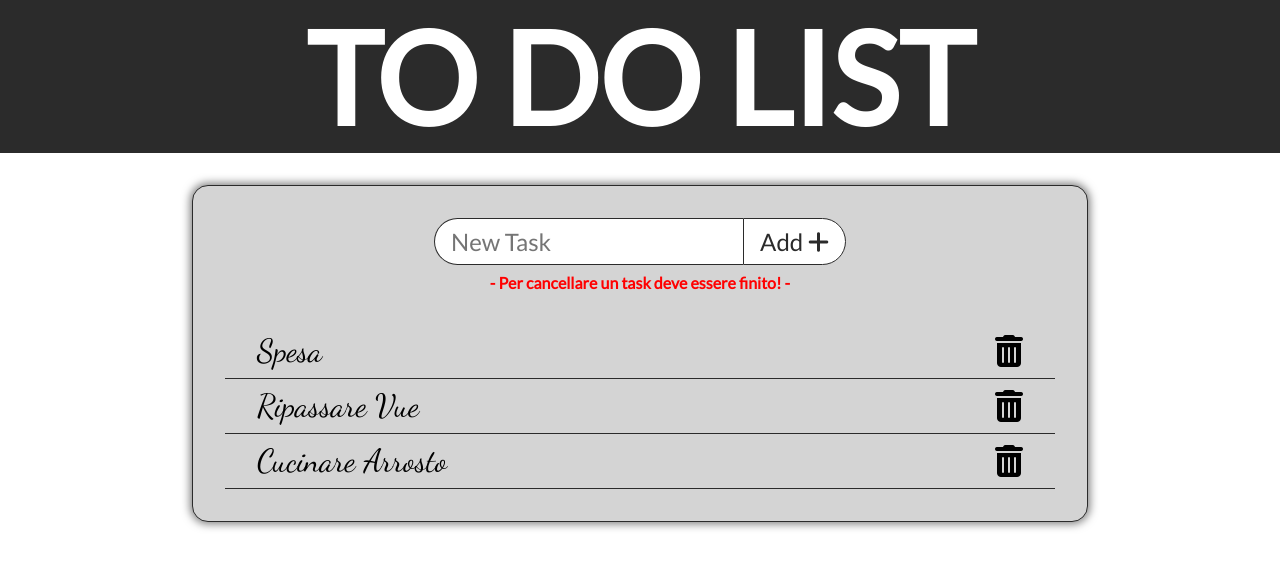
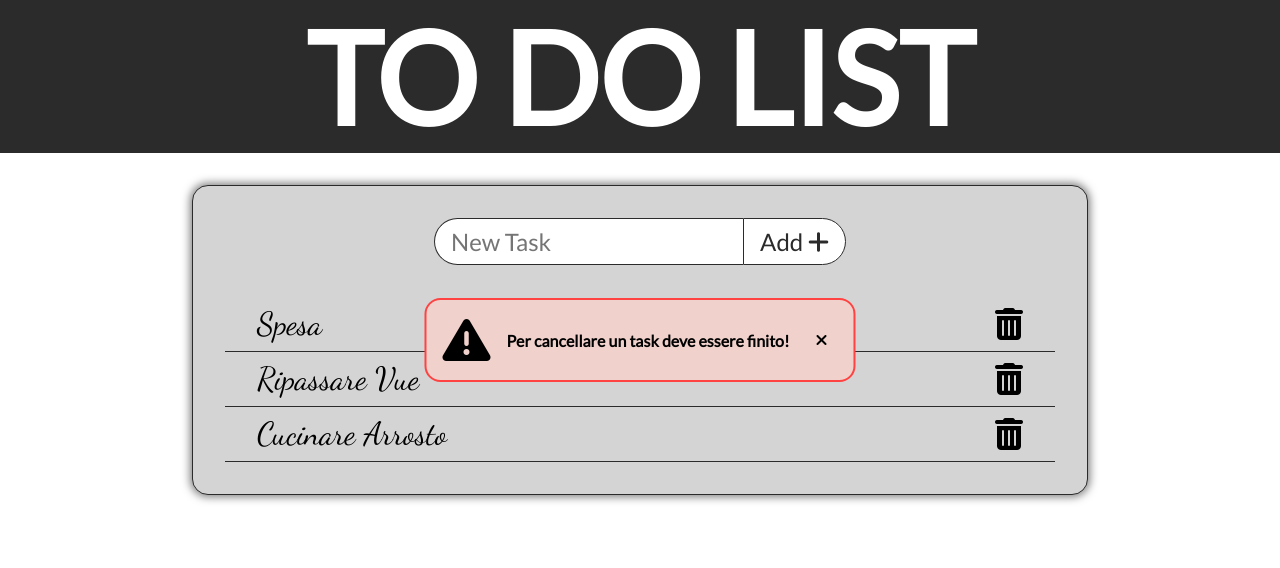
Before and after one commit to MrArcano/vue-todolist, a plain HTML site: page index.html in a window 1280 px wide. Both pictures are taken after a click on the icon 1009 px from the left and 324 px from the top of the page. Drawn offline with nearby package versions, Linux system fonts and the light colour scheme.

Commit message:
[add]: allert message

```diff
--- a/css/style.css
+++ b/css/style.css
@@ -23,9 +23,7 @@ ul{
 }
 
 .container{
-
-
-
+  position: relative;
   width: 70%;
   max-width: 1000px;
 
@@ -66,6 +64,8 @@ ul{
 
   background-color: white;
   color: #2b2b2b;
+
+  transition: 0.3s;
 }
 
 .new-task button:hover{
@@ -107,9 +107,48 @@ ul{
   text-align: center;
 }
 /* ------------------------------------------------ */
+.hide{
+  opacity: 0;
+}
 
 .error{
-  margin-top: 8px;
-  color: red;
+  opacity: 1;
+  position: absolute;
+  top: 50%;
+  left: 50%;
+  transform: translate(-50%,-50%);
+  padding: 16px;
+  background-color: #f1d1cb;
+  border: 2px solid rgb(255, 66, 66);
+  border-radius: 16px;
+
+  display: flex;
+  justify-content: center;
+  align-items: center;
+}
+
+.error .fa-triangle-exclamation{
+  font-size: 3rem;
+  vertical-align: middle;
+}
+
+.error span{
   font-weight: bold;
+  vertical-align: middle;
+  padding: 0px 16px;
 }
+
+.error .fa-xmark{
+  width: 32px;
+  aspect-ratio: 1/1;
+  line-height: 32px;
+  vertical-align: middle;
+  border-radius: 8px;
+
+  transition: 0.3s;
+  cursor: pointer;
+}
+
+.error .fa-xmark:hover{
+  background-color: white;
+}
--- a/index.html
+++ b/index.html
@@ -45,8 +45,21 @@
           <i
           class="fa-solid fa-plus"></i></button>
 
-        <p class="error" v-if="isError">- Il task deve essere minimo 5 caratteri -</p>
-        <p class="error" v-if="isErrorDelete">- Per cancellare un task deve essere finito! -</p>
+        <!-- <p class="error" v-if="isError">- Il task deve essere minimo 5 caratteri -</p>
+        <p class="error" v-if="isErrorDelete">- Per cancellare un task deve essere finito! -</p> -->
+        <div class="error" v-if="isError">
+          <p>
+            <i class="fa-solid fa-triangle-exclamation"></i>
+            <span>Il task deve essere minimo 5 caratteri</span>
+            <i @click="isError=false" class="fa-solid fa-xmark"></i></p>
+        </div>
+        <div class="error" v-if="isErrorDelete">
+          <p>
+            <i class="fa-solid fa-triangle-exclamation"></i>
+            <span>Per cancellare un task deve essere finito!</span>
+            <i @click="isErrorDelete=false" class="fa-solid fa-xmark"></i></p>
+        </div>
+
       </div>
 
       <!-- TASKLIST -->
@@ -56,8 +69,7 @@
 
             <span :class="{'line-through':task.done}">{{task.todo}}</span>
 
-            <i
-              @click.stop="removeTask(index)"
+            <i @click.stop="removeTask(index)"
               class="fa-solid fa-trash-can"></i>
 
           </li>
```
